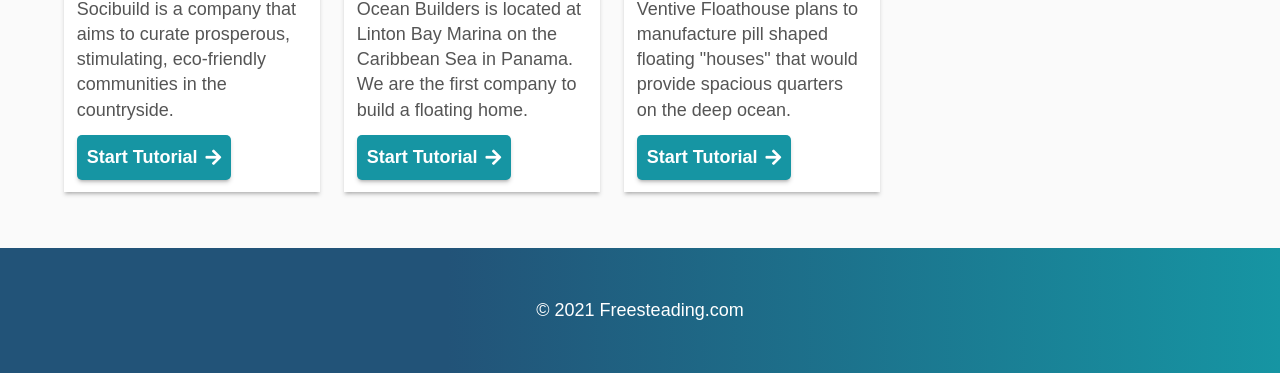
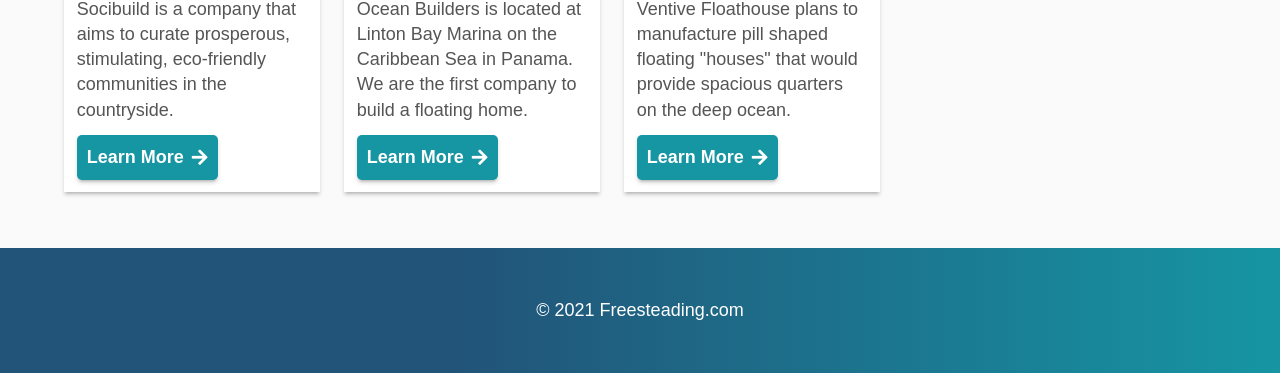
Before and after one commit to TylerDuprey/freesteading, a plain HTML site: page freesteads/ocean-builders/index.html in a window 1280 px wide. Shown: the part 1562-1935 px from the top of the page. Drawn offline with Linux system fonts and the light colour scheme; files that its build step writes are made by us from their sources; a script that the page names is missing; files whose address does not match are found by name.

Commit message:
Fix other start buttons

```diff
--- a/freesteads/ocean-builders/index.html
+++ b/freesteads/ocean-builders/index.html
@@ -107,7 +107,7 @@
 							<h3>Socibuild</h3>
 							<p>Socibuild is a company that aims to curate prosperous, stimulating, eco-friendly communities in the countryside.</p>
 							<footer>
-									<a class="fa-icon btn" href="/freesteads/socibuild/">Start Tutorial</a>
+									<a class="fa-icon btn" href="/freesteads/socibuild/">Learn More</a>
 							</footer>
 						</article>
 					</li>
@@ -120,7 +120,7 @@
 								<h3>Ocean Builders</h3>
 								<p>Ocean Builders is located at Linton Bay Marina on the Caribbean Sea in Panama. We are the first company to build a floating home.</p>
 								<footer>
-											<a class="fa-icon btn" href="/freesteads/ocean-builders/">Start Tutorial</a>
+										<a class="fa-icon btn" href="/freesteads/ocean-builders/">Learn More</a>
 								</footer>
 						</article>
 					</li>
@@ -132,7 +132,7 @@
 								<h3>Ventive Floathouse</h3>
 								<p>Ventive Floathouse plans to manufacture pill shaped floating "houses" that would provide spacious quarters on the deep ocean.</p>
 								<footer>
-											<a class="fa-icon btn" href="/freesteads/ventive-floathouse/">Start Tutorial</a>
+										<a class="fa-icon btn" href="/freesteads/ventive-floathouse/">Learn More</a>
 								</footer>
 						</article>
 					</li>
```
Also changed, not shown: freesteads/index.html (+3 -3 lines), freesteads/socibuild/index.html (+3 -3 lines), freesteads/ventive-floathouse/index.html (+3 -3 lines). Lines whose indentation alone changed are shown as unchanged.
